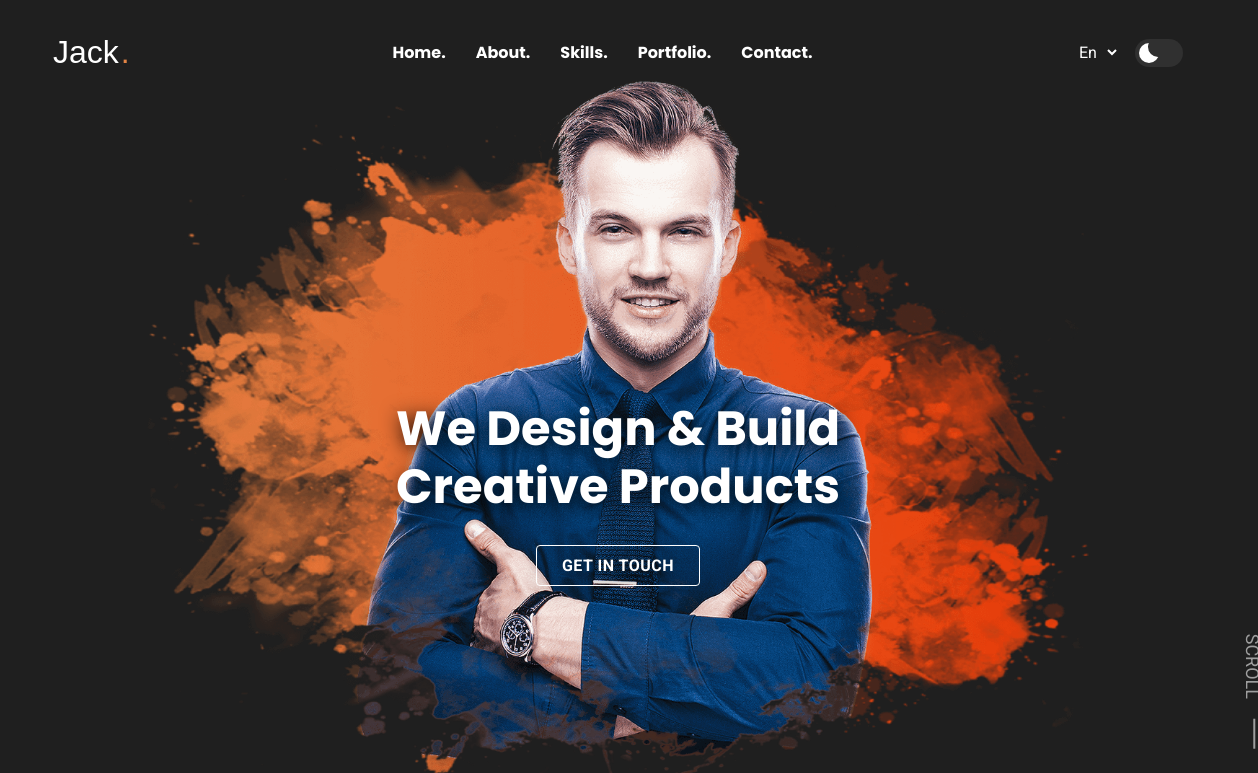
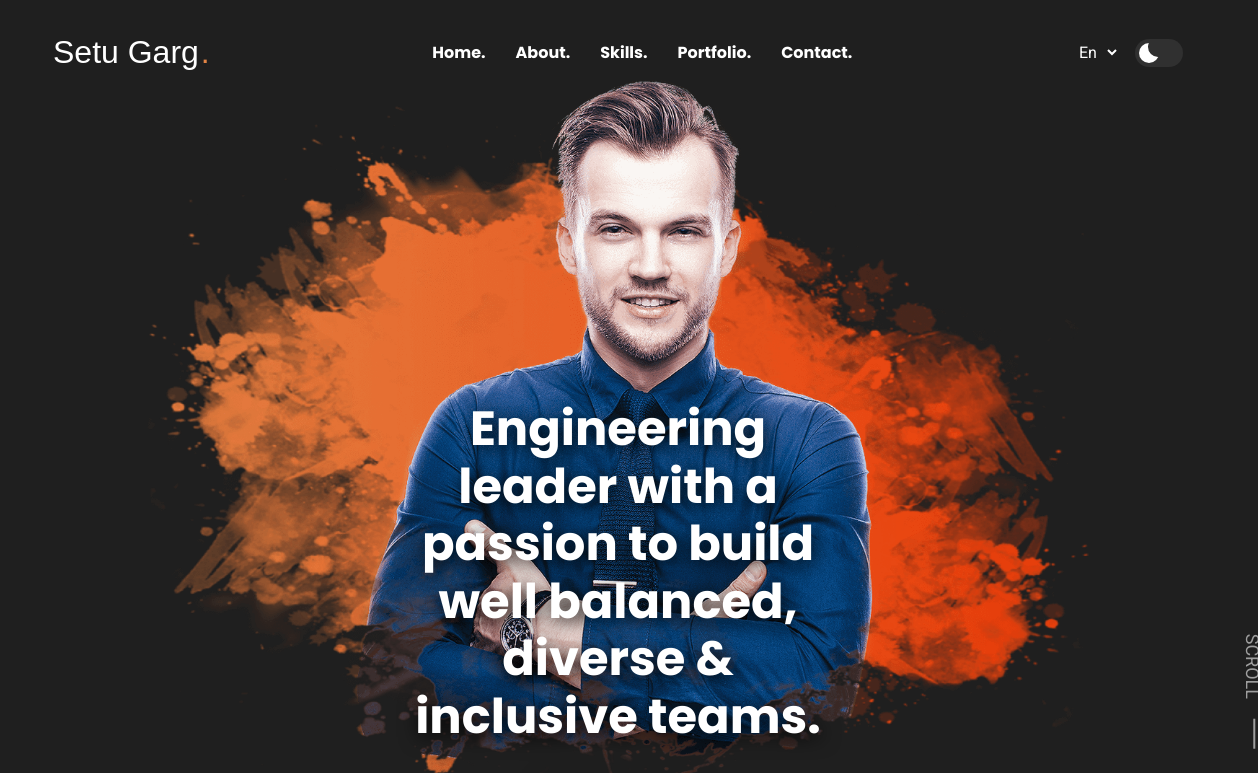
Before and after one commit to setugarg/setugarg.github.io, a plain HTML site: page index.html in a window 1280 px wide. Shown: the top 773 px of the page, 22-1280 px from the left. Drawn offline with nearby package versions, Linux system fonts and the light colour scheme; a web font is replaced by a local one.

Commit message:
updated name and tagline.

```diff
--- a/index.html
+++ b/index.html
@@ -37,7 +37,7 @@
     <div class="container">
 
       <h1 class="h1 logo">
-        <a href="#">Jack<span>.</span></a>
+        <a href="#">Setu Garg<span>.</span></a>
       </h1>
 
       <div class="navbar-actions">
@@ -114,7 +114,7 @@
 
         <div class="hero-content">
 
-          <h2 class="h2 hero-title">We Design & Build Creative Products</h2>
+          <h2 class="h2 hero-title">Engineering leader with a passion to build well balanced, diverse & inclusive teams.</h2>
 
           <a href="#contact" class="btn btn-primary">Get in touch</a>
 
```
